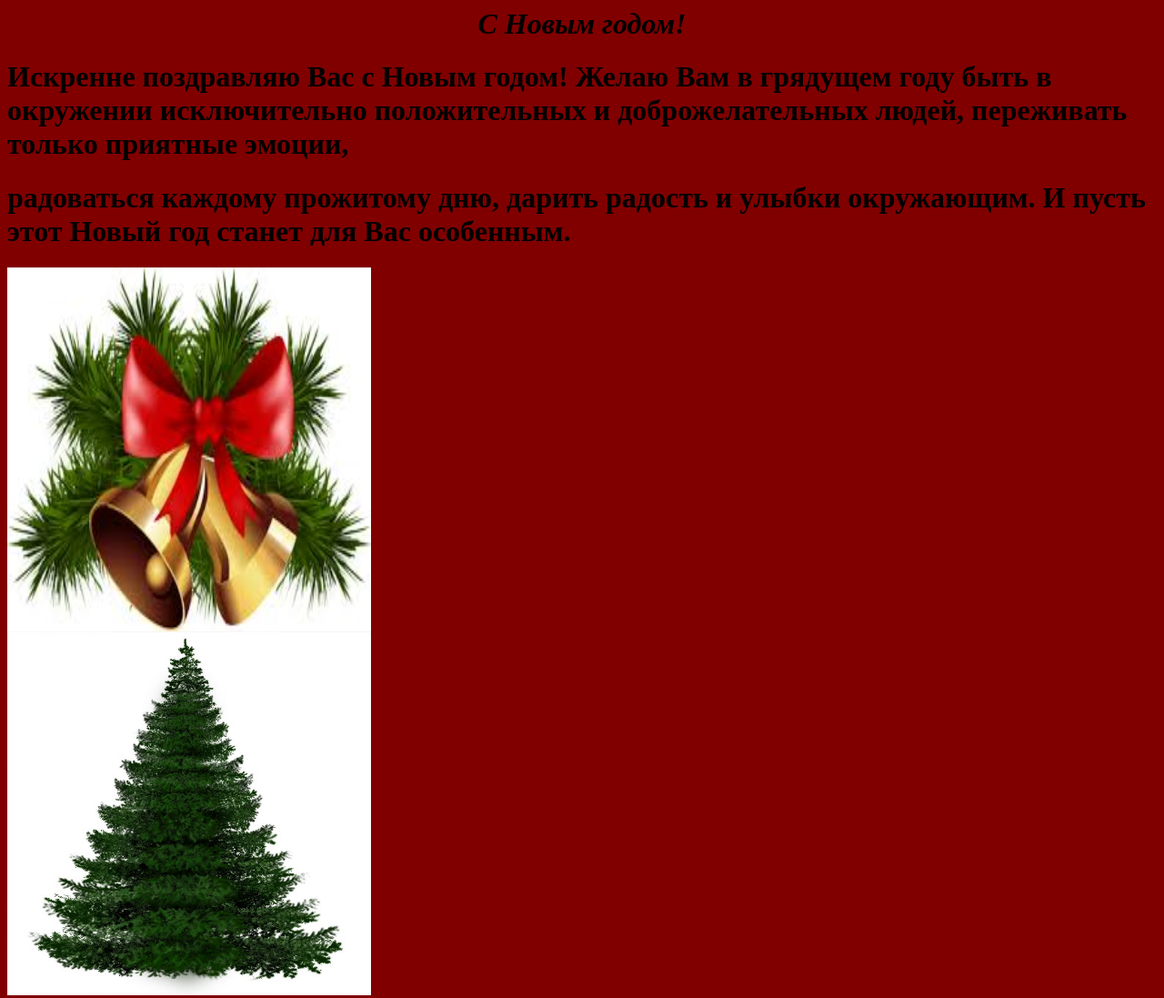
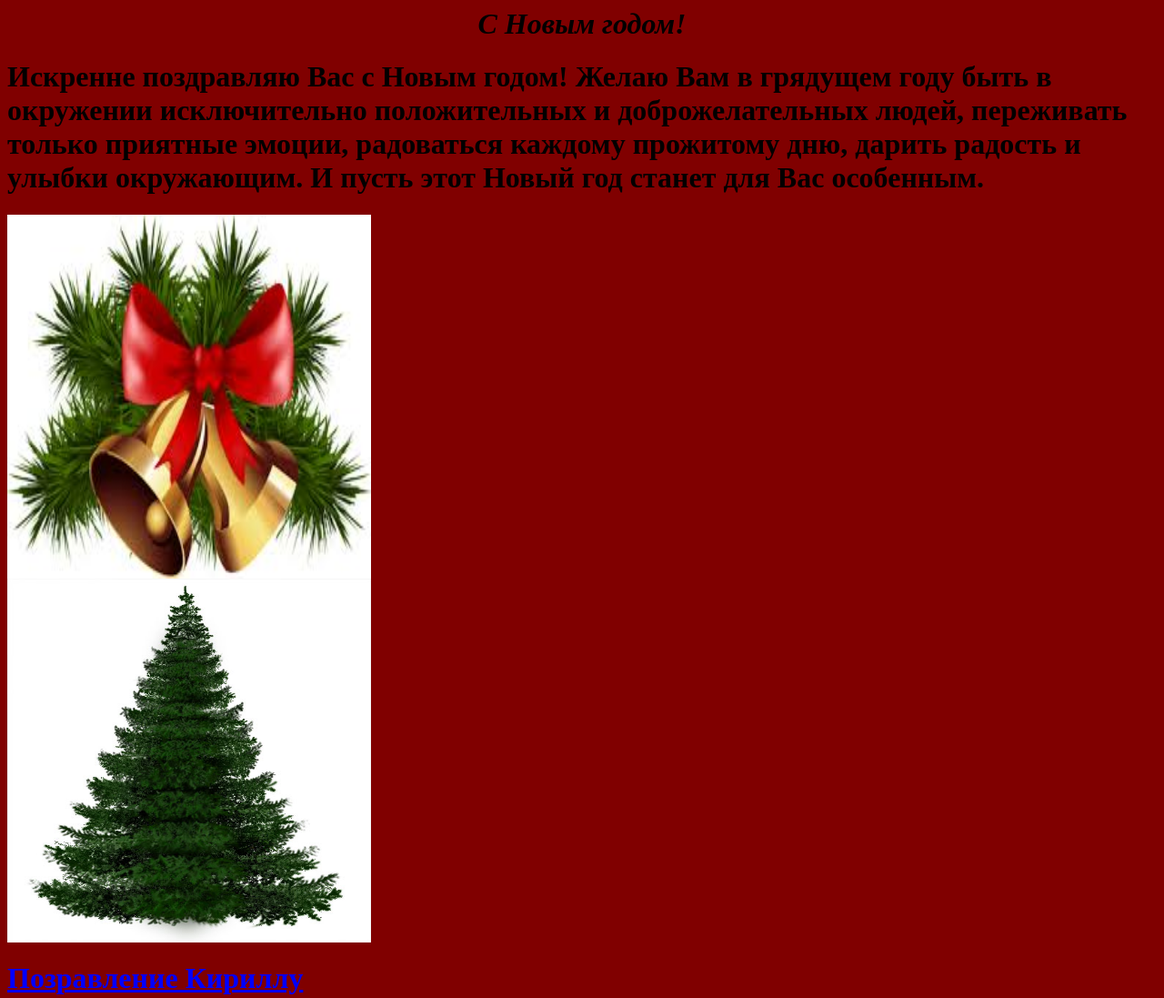
Before and after one commit to Number2004/Number2004, a plain HTML site: page index.html in a window 1280 px wide. Shown: the top 1097 px of the page at 91% size. Drawn offline with Linux system fonts and the light colour scheme; files whose address does not match are found by name.

Commit message:
Update index.html

```diff
--- a/index.html
+++ b/index.html
@@ -6,8 +6,7 @@
 </head>
 <body bgcolor="#800000">
 <center> <h1><i>С Новым годом!</h1></i></center>
-<h1><font color="black">Искренне поздравляю Вас с Новым годом! Желаю Вам в грядущем году быть в окружении исключительно положительных и доброжелательных людей, переживать только приятные эмоции,</font></h1>
-<h1><font color="black">радоваться каждому прожитому дню, дарить радость и улыбки окружающим. И пусть этот Новый год станет для Вас особенным.</font></h1>
+<h1><font color="black">Искренне поздравляю Вас с Новым годом! Желаю Вам в грядущем году быть в окружении исключительно положительных и доброжелательных людей, переживать только приятные эмоции, радоваться каждому прожитому дню, дарить радость и улыбки окружающим. И пусть этот Новый год станет для Вас особенным.</font></h1>
 
 
 
```
